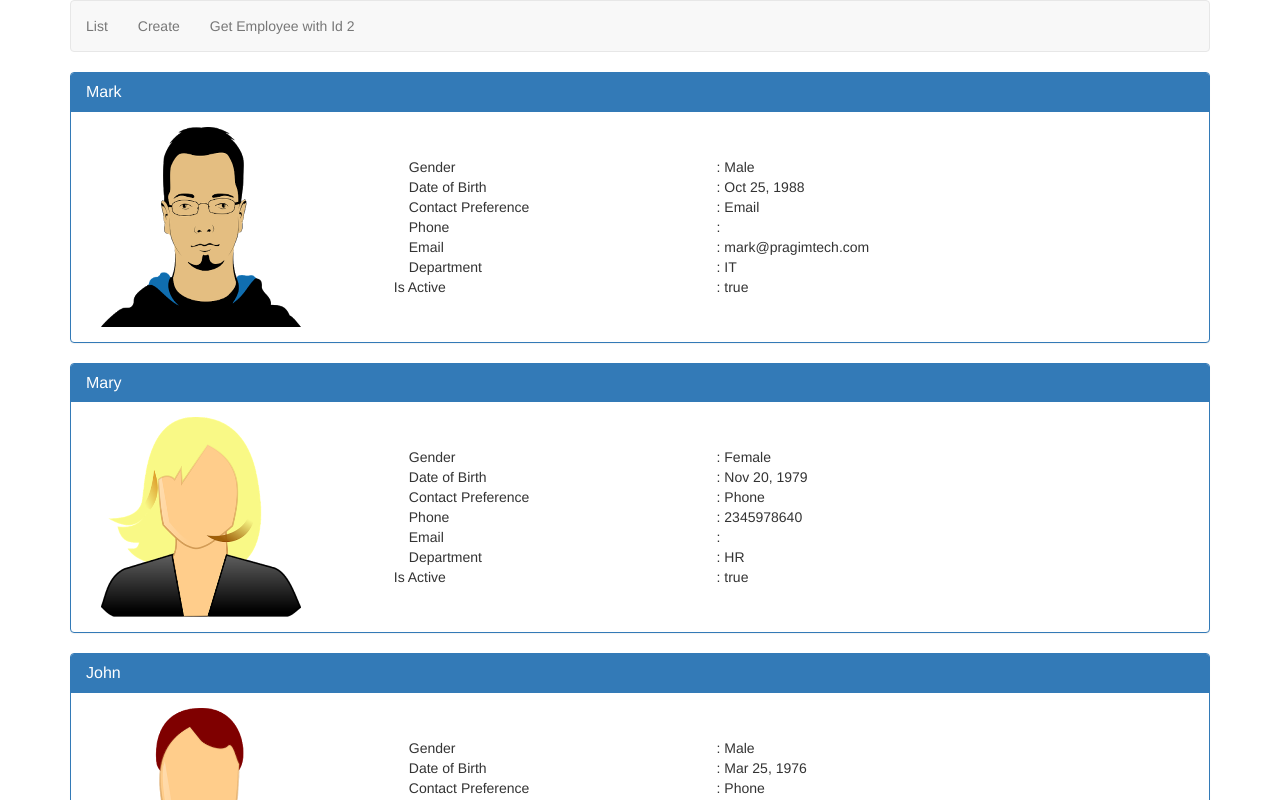
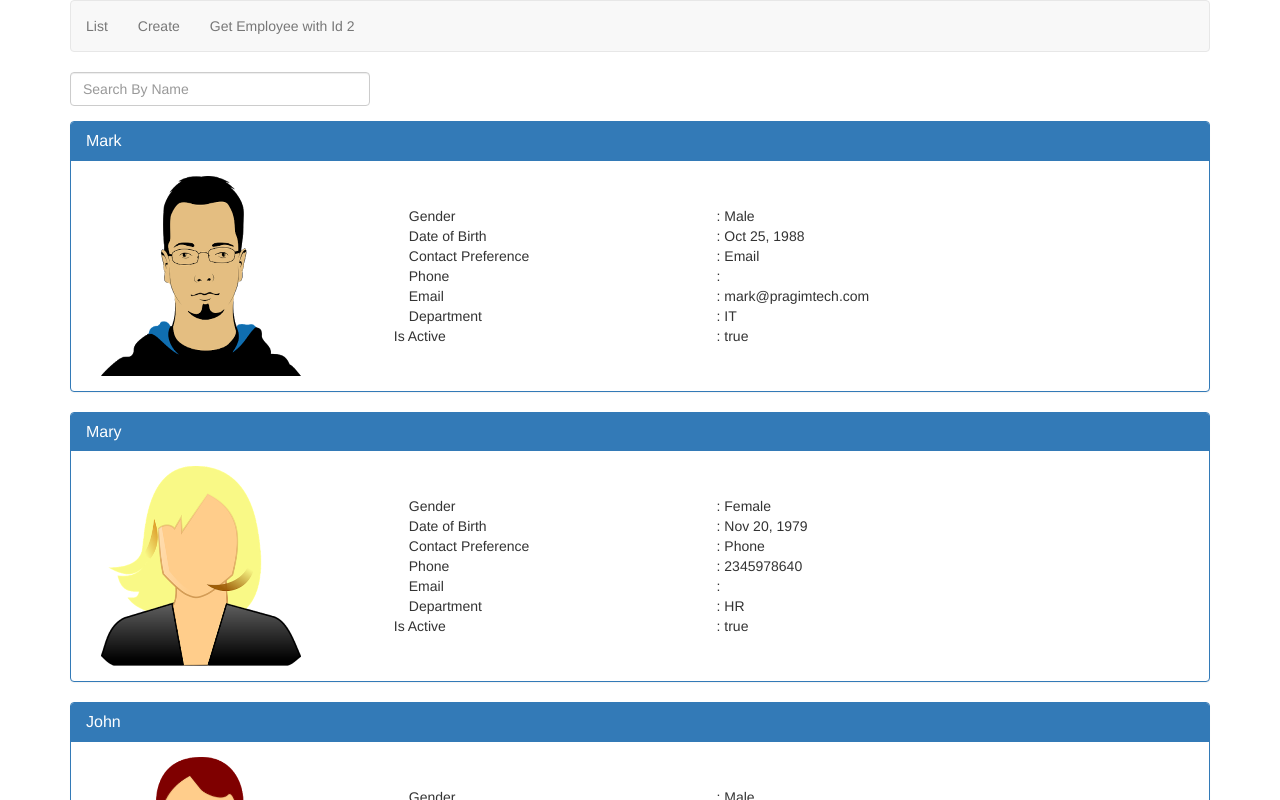
Before and after one commit to baldevbhattarai/AngularCrud, an Angular app: page /list in a window 1280 px wide. Shown: the top 800 px of the page. Built offline with nearby package versions, Linux system fonts and the light colour scheme.

Commit message:
filtering data in component instead of using impure pipe, which angular recommneds. we shouldn't use impure pipe coz it degrades porformance. However, pure pipe r very fast.

```diff
--- a/src/app/employees/create-employee.component.ts
+++ b/src/app/employees/create-employee.component.ts
@@ -1,4 +1,4 @@
-import { Component, OnInit } from '@angular/core';
+import { Component, OnInit, ViewChild } from '@angular/core';
 import {NgForm} from '@angular/forms';
 import { Department } from 'src/models/department.model';
 import { BsDatepickerConfig } from 'ngx-bootstrap/datepicker';
@@ -17,7 +17,7 @@ export class CreateEmployeeComponent implements OnInit {
  isActive= false;
  datePickerConfig: Partial<BsDatepickerConfig>;
  previewPhoto = false;
-
+ @ViewChild('employeeForm') public createEmployeeForm: NgForm;
   employee: Employee = {
       id: null,
       name: null,
@@ -49,7 +49,9 @@ export class CreateEmployeeComponent implements OnInit {
   }
 
   saveEmployee(): void {
-    this._employeeService.save(this.employee);
+    const newEmployee: Employee = Object.assign({}, this.employee);
+    this._employeeService.save(newEmployee);
+    this.createEmployeeForm.reset();
     this._router.navigate(['list']);
   }
   togglePhotoPreview() {
--- a/src/app/employees/list-employees.component.html
+++ b/src/app/employees/list-employees.component.html
@@ -1,5 +1,10 @@
-<div *ngFor="let employee of employees">
+<div class="form-group">
+  <input type="text" class="form-control" placeholder="Search By Name"
+          style="width:300px" [(ngModel)]="searchTerm" />
+</div>
+<div *ngFor="let employee of filteredEmployees">
   <div (click)="onClick(employee.id)" class="pointerCursor">
-    <app-display-employee [employee]="employee"></app-display-employee>
+      <app-display-employee [employee]="employee" #childComponent>
+      </app-display-employee>
   </div>
 </div>
--- a/src/app/employees/list-employees.component.ts
+++ b/src/app/employees/list-employees.component.ts
@@ -12,18 +12,42 @@ import { Router, ActivatedRoute } from '@angular/router';
 export class ListEmployeesComponent implements OnInit {
   employees: Employee[];
 
-  constructor(private _employeeSerVice: EmployeeService,
+  // Use this property to stored filtered employees, so we do not
+  // lose the original list and do not have to make a round trip
+  // to the web server on every new search
+  filteredEmployees: Employee[];
+
+  private _searchTerm: string;
+
+  // We are binding to this property in the view template, so this
+  // getter is called when the binding needs to read the value
+  get searchTerm(): string {
+    return this._searchTerm;
+  }
+
+  // This setter is called everytime the value in the search text box changes
+  set searchTerm(value: string) {
+    this._searchTerm = value;
+    this.filteredEmployees = this.filterEmployees(value);
+  }
+  constructor(private _employeeService: EmployeeService,
               private _router:Router) {
 
   }
 
   ngOnInit() {
 
-    this.employees = this._employeeSerVice.getEmployees();
+    this.employees = this._employeeService.getEmployees();
+    this.filteredEmployees = this.employees;
   }
 
  onClick(employeeId:number):void{
 
   this._router.navigate(['/employees', employeeId]);
  }
+
+ filterEmployees(searchString: string) {
+  return this.employees.filter(employee =>
+    employee.name.toLowerCase().indexOf(searchString.toLowerCase()) !== -1);
 }
+}
```
